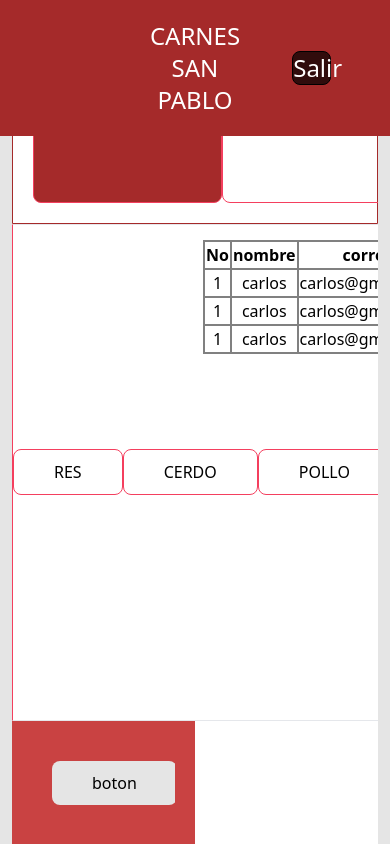
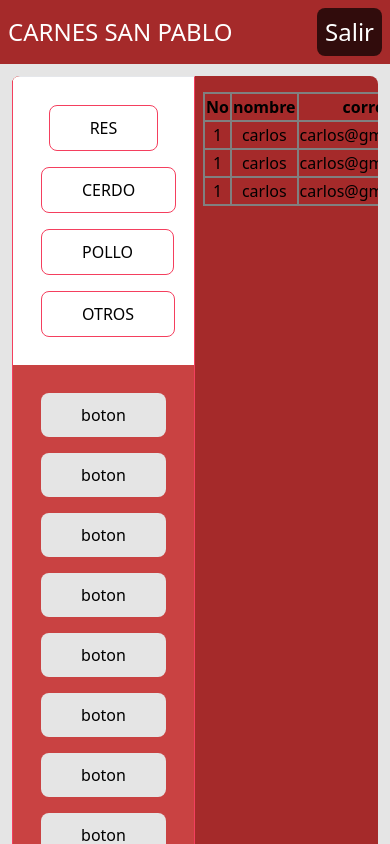
Before and after one commit to CarlosAlbertoGarciaRamirezADSO/Proyecto_carniceria, a plain HTML site: page pages/Productos.html in a window 390 px wide. Shown: the top 844 px of the page. Drawn offline with Linux system fonts and the light colour scheme; files that its build step writes are made by us from their sources.

Commit message:
responsive

```diff
--- a/pages/Productos.html
+++ b/pages/Productos.html
@@ -10,49 +10,49 @@
 </head>
 
 <body class="min-h-screen">
-<header class="grid grid-cols-3 bg-color_carne text-bag_white  text-center fixed p-5 w-full text-2xl">
-    <h1 class="col-start-2">CARNES SAN PABLO</h1>
-    <a href="../index.html" class="block m-auto text-center w-1/3 border border-bag_black bg-bag_black/70 hover:bg-bag_black hover:text-bag_white rounded-lg">Salir</a>
+<header class="flex justify-between items-center bg-color_carne text-bag_white  text-center fixed p-2 w-full text-2xl max-md:bg-black">
+    <h1 class="block">CARNES SAN PABLO</h1>
+    <a href="../index.html" class="block border-bag_black bg-bag_black/70 hover:bg-bag_black hover:text-bag_white rounded-lg p-2">Salir</a>
 </header>
-<section class=" flex min-h-screen  bg-color_fondo p-3">
-    <article class=" w-full max-w-md mt-16 bg-bag_white overflow-hidden rounded-lg min-w-full">
-    <div class="p-5 text-center text-lg flex justify-around border border-color_carne rounded-t-lg">
+<section class=" flex min-h-screen bg-color_fondo p-3">
+    <article class=" w-full max-w-md mt-16 bg-bag_white overflow-hidden rounded-lg min-w-full ">
+    <div class="p-5 text-center text-lg flex justify-around border border-color_carne rounded-t-lg max-md:hidden">
         <a href="" class="py-2.5 px-10 border border-border_rose bg-color_carne text-bag_white rounded-lg">PRODUCTOS</a>
         <a href="../pages/inventario.html" class="py-2.5 px-10 border border-border_rose hover:bg-color_carne hover:text-bag_white rounded-lg">INVENTARIO</a>
         <a href="" class="py-2.5 px-10 border border-border_rose hover:bg-color_carne hover:text-bag_white rounded-lg">HISTORIAL DE PEDIDOS</a>
     </div>
 
-    <div class=" min-h-full grid grid-cols-2">
-      <!-- <div class="flex border border-x-border_rose bg-rojo_claro flex-col">
-        <div class="bg-gris p-5">
-          <a href="" class="py-2.5 px-10 border border-border_rose hover:bg-color_carne hover:text-bag_white rounded-lg">RES</a>
-          <a href=""
-            class="py-2.5 px-10 border border-border_rose hover:bg-color_carne hover:text-bag_white rounded-lg">CERDO</a>
-          <a href=""
-            class="py-2.5 px-10 border border-border_rose hover:bg-color_carne hover:text-bag_white rounded-lg">POLLO</a>
-          <a href=""
-            class="py-2.5 px-10 border border-border_rose hover:bg-color_carne hover:text-bag_white rounded-lg">OTROS</a>
+    <div class=" min-h-full grid grid-cols-2 bg-color_carne">
+    <div class="flex border border-x-border_rose bg-rojo_claro flex-col">
+        <div class="bg-gris p-5 flex flex-wrap justify-around max-lg:bg-white ">
+        <a href="" class="py-2.5 m-2 px-10 border border-border_rose hover:bg-color_carne hover:text-bag_white rounded-lg ">RES</a>
+        <a href=""
+            class="py-2.5 m-2 px-10 border border-border_rose hover:bg-color_carne hover:text-bag_white rounded-lg">CERDO</a>
+        <a href=""
+            class="py-2.5 m-2 px-10 border border-border_rose hover:bg-color_carne hover:text-bag_white rounded-lg">POLLO</a>
+        <a href=""
+            class="py-2.5 m-2 px-10 border border-border_rose hover:bg-color_carne hover:text-bag_white rounded-lg">OTROS</a>
         </div>
 
-        <div class="bg-inter p-5 w-">
-          <button class="bg-gris py-2.5 px-10 rounded-lg h-auto hover:bg-bag_black hover:text-bag_white">boton</button>
-          <button class="bg-gris py-2.5 px-10 rounded-lg  hover:bg-bag_black hover:text-bag_white">boton</button>
-          <button class="bg-gris py-2.5 px-10 rounded-lg  hover:bg-bag_black hover:text-bag_white">boton</button>
-          <button class="bg-gris py-2.5 px-10 rounded-lg  hover:bg-bag_black ">boton</button>
-          <button class="bg-gris py-2.5 px-10 rounded-lg  hover:bg-bag_black ">boton</button>
-          <button class="bg-gris py-2.5 px-10 rounded-lg  hover:bg-bag_black ">boton</button>
-          <button class="bg-gris py-2.5 px-10 rounded-lg  hover:bg-bag_black ">boton</button>
-          <button class="bg-gris py-2.5 px-10 rounded-lg  hover:bg-bag_black ">boton</button>
-          <button class="bg-gris py-2.5 px-10 rounded-lg  hover:bg-bag_black ">boton</button>
-          <button class="bg-gris py-2.5 px-10 rounded-lg  hover:bg-bag_black ">boton</button>
-          <button class="bg-gris py-2.5 px-10 rounded-lg  hover:bg-bag_black ">boton</button>
-          <button class="bg-gris py-2.5 px-10 rounded-lg  hover:bg-bag_black ">boton</button>
-          <button class="bg-gris py-2.5 px-10 rounded-lg  hover:bg-bag_black ">boton</button>
-          <button class="bg-gris py-2.5 px-10 rounded-lg  hover:bg-bag_black ">boton</button>
+        <div class="bg-inter p-5 text-center">
+            <button class="bg-gris py-2.5 px-10 rounded-lg h-auto hover:bg-bag_black hover:text-bag_white m-2">boton</button>
+            <button class="bg-gris py-2.5 px-10 rounded-lg  hover:bg-bag_black hover:text-bag_white m-2">boton</button>
+            <button class="bg-gris py-2.5 px-10 rounded-lg  hover:bg-bag_black hover:text-bag_white m-2">boton</button>
+            <button class="bg-gris py-2.5 px-10 rounded-lg  hover:bg-bag_black hover:text-bag_white m-2">boton</button>
+            <button class="bg-gris py-2.5 px-10 rounded-lg  hover:bg-bag_black hover:text-bag_white m-2">boton</button>
+            <button class="bg-gris py-2.5 px-10 rounded-lg  hover:bg-bag_black hover:text-bag_white m-2">boton</button>
+            <button class="bg-gris py-2.5 px-10 rounded-lg  hover:bg-bag_black hover:text-bag_white m-2">boton</button>
+            <button class="bg-gris py-2.5 px-10 rounded-lg  hover:bg-bag_black hover:text-bag_white m-2">boton</button>
+            <button class="bg-gris py-2.5 px-10 rounded-lg  hover:bg-bag_black hover:text-bag_white m-2">boton</button>
+            <button class="bg-gris py-2.5 px-10 rounded-lg  hover:bg-bag_black hover:text-bag_white m-2">boton</button>
+            <button class="bg-gris py-2.5 px-10 rounded-lg  hover:bg-bag_black hover:text-bag_white m-2">boton</button>
+            <button class="bg-gris py-2.5 px-10 rounded-lg  hover:bg-bag_black hover:text-bag_white m-2">boton</button>
+            <button class="bg-gris py-2.5 px-10 rounded-lg  hover:bg-bag_black hover:text-bag_white m-2">boton</button>
+            <button class="bg-gris py-2.5 px-10 rounded-lg  hover:bg-bag_black hover:text-bag_white m-2">boton</button>
+            </div>
         </div>
-      </div> -->
 
-        <div class="grid col-start-1 ">
+        <!-- <div class="grid col-start-1 ">
             <div class="grid grid-cols-6 grid-rows-6 ">
                 <div class="grid col-start-1 col-span-6 ">
                     <div class="flex items-center justify-around border border-x-border_rose">
@@ -93,7 +93,7 @@
 
 
             </div>
-        </div>
+        </div>  -->
 
         <div class="">
 
```
Also changed, not shown: pages/inventario.html (+4 -4 lines), output.css.
